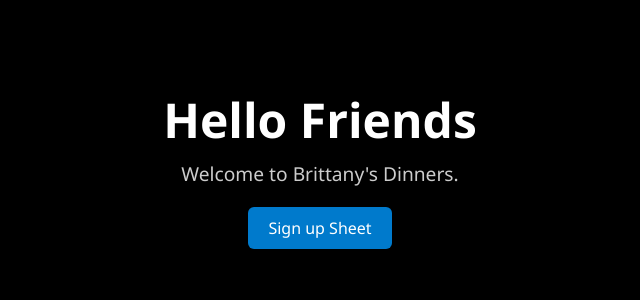
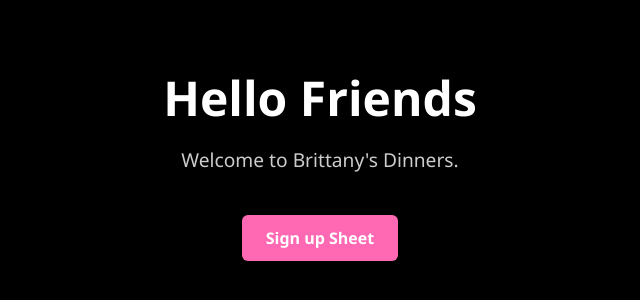
Before and after one commit to bbydragoon/brittanys.dinners, a plain HTML site: page index.html in a window 1280 px wide. Shown: the part 232-532 px from the top of the page, without its empty margins (320-960 px from the left). Drawn offline with Linux system fonts and the light colour scheme.

Commit message:
Update style.css

```diff
--- a/style.css
+++ b/style.css
@@ -7,39 +7,45 @@
 
 body {
   font-family: 'Segoe UI', Tahoma, Geneva, Verdana, sans-serif;
-  background-color: #000000; /* black background */
+  background-color: #000000; /* black */
   color: #ffffff;            /* white text */
   height: 100vh;
   display: flex;
   flex-direction: column;
   justify-content: center;
   align-items: center;
+  text-align: center;
+  padding: 2rem;
 }
 
 /* Headline */
 h1 {
   font-size: 3rem;
-  margin-bottom: 0.5rem;
+  margin-bottom: 1rem;
+  color: #ffffff;
 }
 
-/* Subtext */
+/* Paragraph */
 p {
   font-size: 1.2rem;
-  color: #cccccc; /* light gray for softer contrast */
+  color: #cccccc;
+  margin-bottom: 2rem;
 }
 
-/* Button-style link */
+/* Link Buttons */
 a {
-  margin-top: 20px;
-  padding: 10px 20px;
-  background-color: #007acc;
-  color: white;
+  display: inline-block;
+  margin: 10px;
+  padding: 12px 24px;
+  background-color: #ff69b4;  /* hot pink */
+  color: #ffffff;
   text-decoration: none;
+  font-weight: bold;
   border-radius: 6px;
-  transition: background-color 0.3s ease;
+  transition: background-color 0.3s ease, transform 0.2s ease;
 }
 
 a:hover {
-   background-color: #ff69b4; /* hot pink hover for a splash of personality */
-  color: #ffffff;
+  background-color: #ff85c1;
+  transform: scale(1.05);
 }
```
